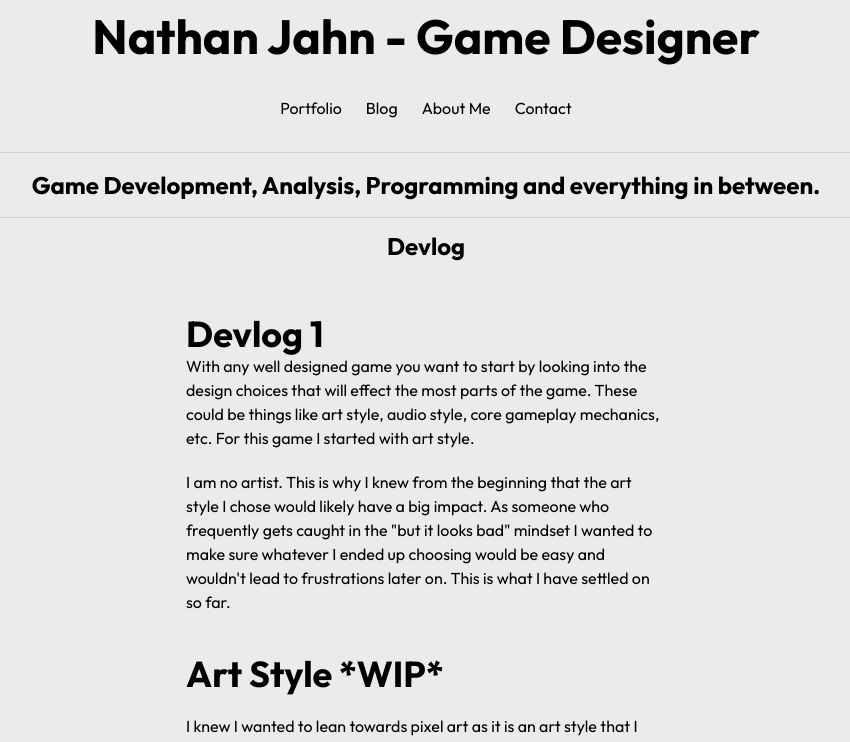
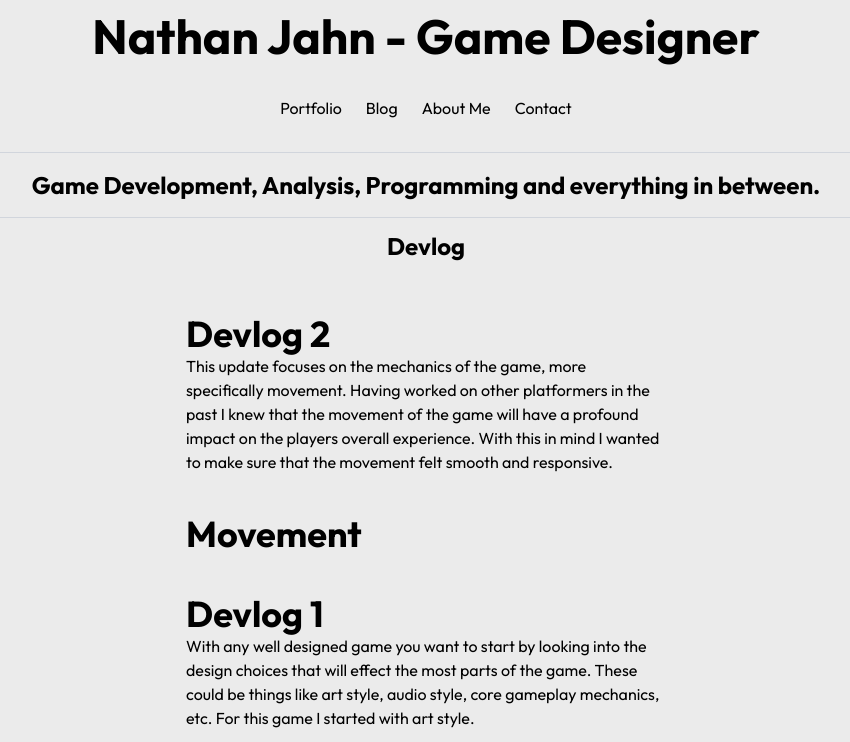
Before and after one commit to njahn88/njahn88.github.io, a React (Vite) app: page /Blog/Devlog in a window 1280 px wide. Shown: the top 742 px of the page, without its empty margins (214-1064 px from the left). Built offline with nearby package versions, Linux system fonts and the light colour scheme.

Commit message:
Adding to devlog 2

```diff
--- a/src/pages/BlogPages/Devlog.jsx
+++ b/src/pages/BlogPages/Devlog.jsx
@@ -8,6 +8,17 @@ export default function Devlog(){
         <>
             <div className={'flex justify-center font-outfit font-bold py-3 text-2xl text-center'}>
                 Devlog
+            </div>
+            <div className={'flex justify-start px-10 md:px-100 font-outfit font-bold text-4xl pt-10'}>
+                Devlog 2
+            </div>
+            <div className={'flex justify-start px-10 md:px-100 font-outfit'}>
+                This update focuses on the mechanics of the game, more specifically movement. Having worked on other platformers
+                in the past I knew that the movement of the game will have a profound impact on the players overall experience.
+                With this in mind I wanted to make sure that the movement felt smooth and responsive.
+            </div>
+            <div className={'flex justify-start px-10 md:px-100 font-outfit font-bold text-4xl pt-10'}>
+                Movement
             </div>
             <div className={'flex justify-start px-10 md:px-100 font-outfit font-bold text-4xl pt-10'}>
                 Devlog 1
```
